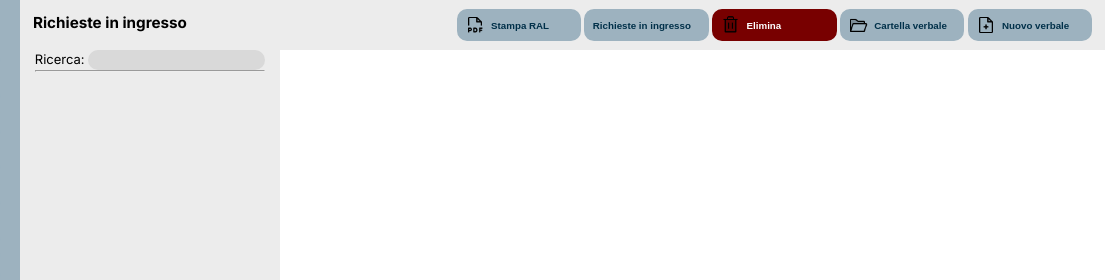
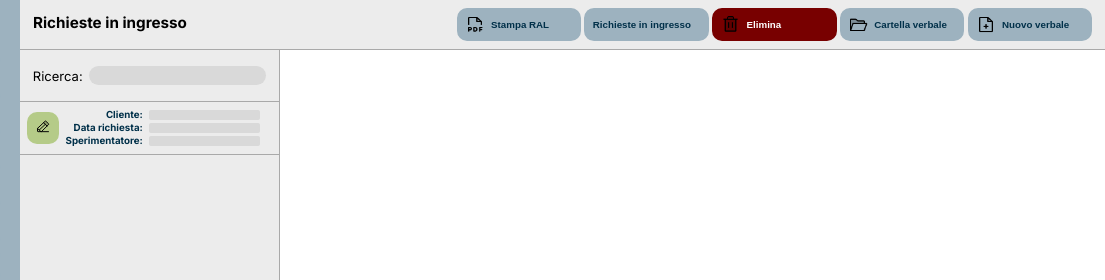
Before and after one commit to massimilianomiceli/html-geogestionale, a plain HTML site: page index.html in a window 1280 px wide. Shown: the top 280 px of the page, 175-1280 px from the left. Drawn offline with Linux system fonts and the light colour scheme.

Commit message:
searchbox aggiunta

```diff
--- a/index.html
+++ b/index.html
@@ -66,10 +66,25 @@
                     <header class="searchbox">
                         <label for="find">Ricerca: </label>
                         <input type="text" id="find" class="find">
-                        <hr>
                     </header>
-                    <main class="result">
+                    <main class="searchbox">
+                        <div class="searchbox-row">
+                            <button class="btn btn-edit">
+                            <img class="btn-edit-icon" src="./img/9022623_pencil_line_duotone_icon.svg" alt="navigation icon">
+                            </button>
+                            <div class="searchbox-lbl">
+                                <label for="ClienteRagSociale" class="lbl-small">Cliente: </label>
+                                <label for="RALDataRichiesta" class="lbl-small">Data richiesta: </label>
+                                <label for="RALSperimentatore" class="lbl-small">Sperimentatore: </label>
+                            </div>
+                            <div class="searchbox-input">
+                                <input type="text" id="ClienteRagSociale" class="input-small">
+                                <input type="text" id="RALDataRichiesta" class="input-small">
+                                <input type="text" id="RALSperimentatore" class="input-small">
+                            </div>
 
+
+                        </div>
                     </main>
                 </nav>
                 <main class="data-view">
--- a/style/style.css
+++ b/style/style.css
@@ -19,6 +19,7 @@ html{
     font-weight: bold;
 }
 
+
 .btn-light{
     border-color: #9DB2BF;
     background-color: #9DB2BF;
@@ -29,6 +30,13 @@ html{
     border-color: #780000;
     background-color: #780000;
     color: white;
+}
+
+.btn-edit{
+    border-color: #B5CB88;
+    background-color: #B5CB88;
+    height: 2.5rem;
+    width: 2.5rem;
 }
 
 .btn:hover{
@@ -104,6 +112,7 @@ header.toolbar{
     padding: 1rem 1rem 1rem 1rem;
     background-color: #ECECEC;
     height: 50px;
+    border-bottom: 1px solid darkgray;
 }
 
 h1.content-title{
@@ -137,22 +146,80 @@ section.data-view{
 }
 
 nav.data-navbar{
-    display: flex;
-    flex-direction: column;
     flex-basis: 20rem;
     flex-shrink: 0;
     flex-grow: 0;
     background-color: #ECECEC;
-        align-items: center;
+    align-items: center;
+    border-right: 1px solid darkgray;
+}
+
+header.searchbox{
+    display: flex;
+    align-items: center; /* allineamento verticale */
+    justify-content: center;
+    gap: 0.5rem;
+    height: 4rem;
+    padding: 1rem 0.5rem 1rem 0.5rem;
+    border-bottom: 1px solid darkgray;
 }
 
 input.find{
-    flex-basis: 15rem;
     height: 1.5rem;
-    flex-grow: 0;
-    flex-shrink: 0;
     background-color: #D9D9D9;
     border: #003049;
     border-radius: 10px;
+}
+
+main.searchbox{
+    display: flex;
+    flex-direction: row;
+    flex-wrap: wrap;
+    padding: 0.5rem 0.5rem 0.5rem 0.5rem;
+    border-bottom: 1px solid darkgray;
+}
+
+div.searchbox-row{
+    display: flex;
+    flex-direction: row;
+    align-items: center;
+    gap: 0.5rem;
 
 }
+
+div.searchbox-lbl{
+    display: flex;
+    flex-direction: column;
+    align-items: flex-end;
+    justify-content: space-around;
+    height: 3rem ;
+
+}
+
+div.searchbox-input{
+    display: flex;
+    flex-direction: column;
+    align-items: flex-start;
+    justify-content: space-around;
+    height: 3rem ;
+}
+
+img.btn-edit-icon{
+    height: fit-content;
+}
+
+label.lbl-small{
+    font-size: 0.75rem;
+    height: 1rem;
+    color: #003049;
+    font-weight: bold;
+}
+
+input.input-small{
+    background-color: #D9D9D9;
+    border: #003049;
+    border-radius: 2px;
+    height: 0.8rem;
+    font-size: 0.75rem;
+    width: 8.5rem;
+}
```
Also changed, not shown: img/9022623_pencil_line_duotone_icon.svg (added).
